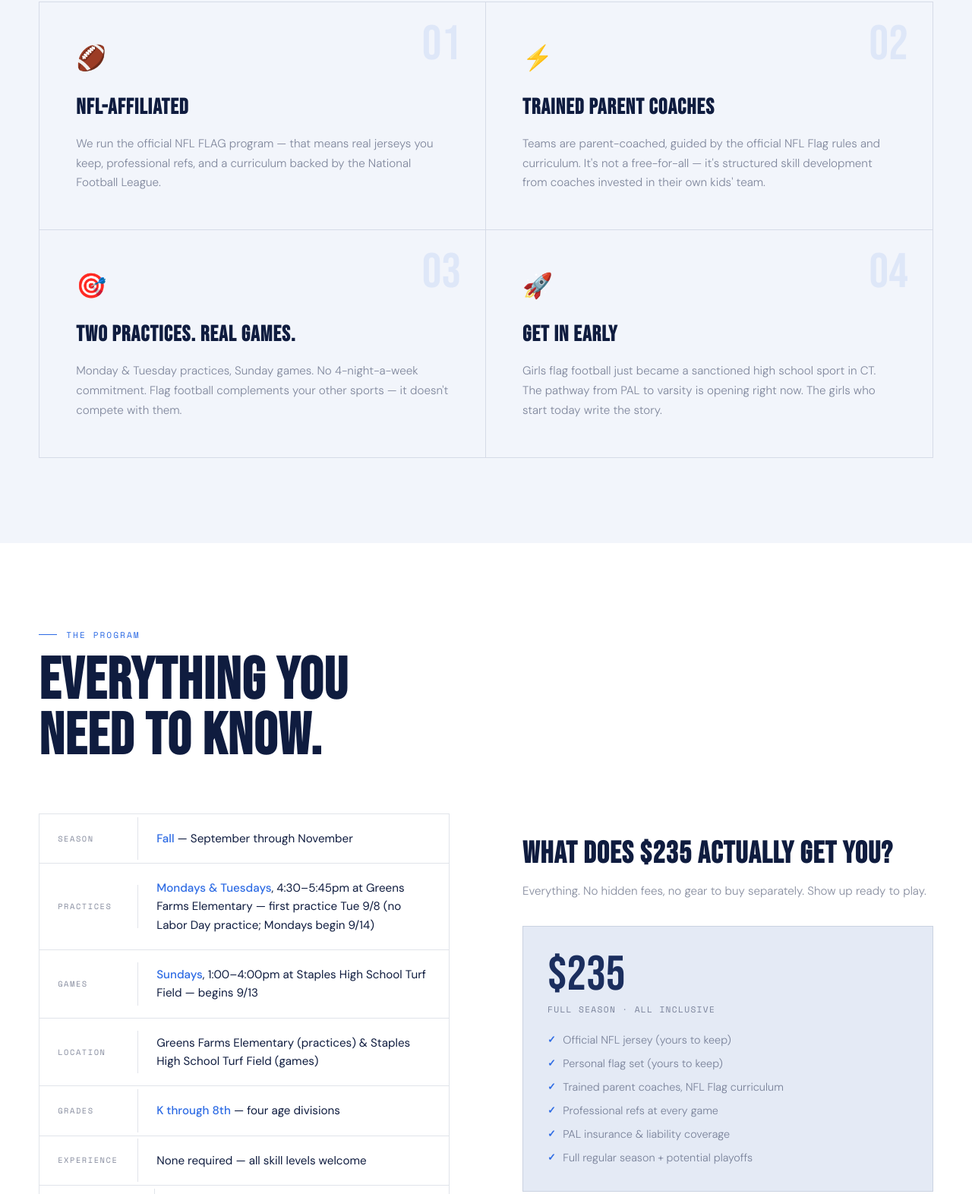
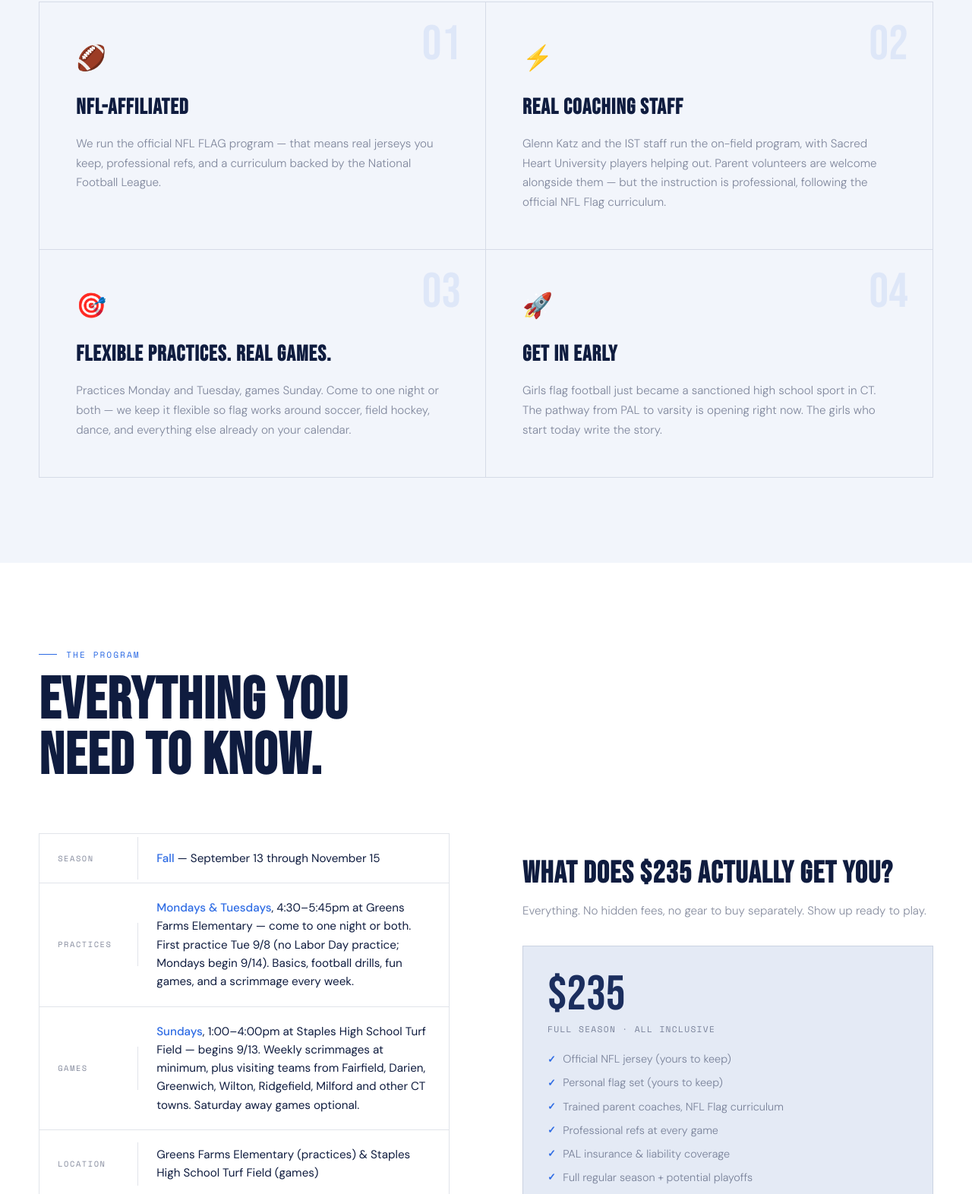
Before and after one commit to calicamper-hub/westport-girls-flag, a plain HTML site: page index.html in a window 1280 px wide. Shown: the part 1278-2850 px from the top of the page at 76% size. Drawn offline with nearby package versions, Linux system fonts and the light colour scheme.

Commit message:
Add files via upload

```diff
--- a/index.html
+++ b/index.html
@@ -1260,14 +1260,14 @@
     <div class="why-card reveal">
       <div class="why-num">02</div>
       <div class="why-icon">⚡</div>
-      <h3>Trained Parent Coaches</h3>
-      <p>Teams are parent-coached, guided by the official NFL Flag rules and curriculum. It's not a free-for-all — it's structured skill development from coaches invested in their own kids' team.</p>
+      <h3>Real Coaching Staff</h3>
+      <p>Glenn Katz and the IST staff run the on-field program, with Sacred Heart University players helping out. Parent volunteers are welcome alongside them — but the instruction is professional, following the official NFL Flag curriculum.</p>
     </div>
     <div class="why-card reveal">
       <div class="why-num">03</div>
       <div class="why-icon">🎯</div>
-      <h3>Two Practices. Real Games.</h3>
-      <p>Monday &amp; Tuesday practices, Sunday games. No 4-night-a-week commitment. Flag football complements your other sports — it doesn't compete with them.</p>
+      <h3>Flexible Practices. Real Games.</h3>
+      <p>Practices Monday and Tuesday, games Sunday. Come to one night or both — we keep it flexible so flag works around soccer, field hockey, dance, and everything else already on your calendar.</p>
     </div>
     <div class="why-card reveal">
       <div class="why-num">04</div>
@@ -1288,15 +1288,15 @@
       <div class="how-details reveal">
         <div class="how-row">
           <div class="how-label">Season</div>
-          <div class="how-value"><strong>Fall</strong> — September through November</div>
+          <div class="how-value"><strong>Fall</strong> — September 13 through November 15</div>
         </div>
         <div class="how-row">
           <div class="how-label">Practices</div>
-          <div class="how-value"><strong>Mondays &amp; Tuesdays</strong>, 4:30–5:45pm at Greens Farms Elementary — first practice Tue 9/8 (no Labor Day practice; Mondays begin 9/14)</div>
+          <div class="how-value"><strong>Mondays &amp; Tuesdays</strong>, 4:30–5:45pm at Greens Farms Elementary — come to one night or both. First practice Tue 9/8 (no Labor Day practice; Mondays begin 9/14). Basics, football drills, fun games, and a scrimmage every week.</div>
         </div>
         <div class="how-row">
           <div class="how-label">Games</div>
-          <div class="how-value"><strong>Sundays</strong>, 1:00–4:00pm at Staples High School Turf Field — begins 9/13</div>
+          <div class="how-value"><strong>Sundays</strong>, 1:00–4:00pm at Staples High School Turf Field — begins 9/13. Weekly scrimmages at minimum, plus visiting teams from Fairfield, Darien, Greenwich, Wilton, Ridgefield, Milford and other CT towns. Saturday away games optional.</div>
         </div>
         <div class="how-row">
           <div class="how-label">Location</div>
@@ -1304,7 +1304,7 @@
         </div>
         <div class="how-row">
           <div class="how-label">Grades</div>
-          <div class="how-value"><strong>K through 8th</strong> — four age divisions</div>
+          <div class="how-value"><strong>K through 8th</strong> — two divisions to start (K–5 and 6–8), splitting further into age-appropriate teams as sign-ups grow</div>
         </div>
         <div class="how-row">
           <div class="how-label">Experience</div>
@@ -1533,7 +1533,7 @@
         <span class="faq-q">Can she play if she's already in another sport?</span>
         <span class="faq-icon">+</span>
       </button>
-      <div class="faq-answer"><div class="faq-a">Absolutely. That's actually our most common player profile. Two practices a week and Sunday-afternoon games make it easy to stack with soccer, lacrosse, field hockey, or anything else she's playing.</div></div>
+      <div class="faq-answer"><div class="faq-a">Absolutely. That's actually our most common player profile. Practices are Monday and Tuesday and you can come to one or both, so with Sunday-afternoon games it stacks easily with soccer, lacrosse, field hockey, or anything else she's playing.</div></div>
     </div>
     <div class="faq-item reveal">
       <button class="faq-toggle" type="button" aria-expanded="false">
@@ -1547,7 +1547,7 @@
         <span class="faq-q">Who are the coaches?</span>
         <span class="faq-icon">+</span>
       </button>
-      <div class="faq-answer"><div class="faq-a">Teams are parent-coached, both at practice and on game day, following the official NFL Flag rules and curriculum. Volunteer coaches are always needed — reach out if you want to get involved.</div></div>
+      <div class="faq-answer"><div class="faq-a">Glenn Katz and the IST staff run the on-field program, with Sacred Heart University players supporting, following the official NFL Flag rules and curriculum. Parent volunteers are always needed at practices and on game day — you don't need to know football, just reach out.</div></div>
     </div>
     <div class="faq-item reveal">
       <button class="faq-toggle" type="button" aria-expanded="false">
```
